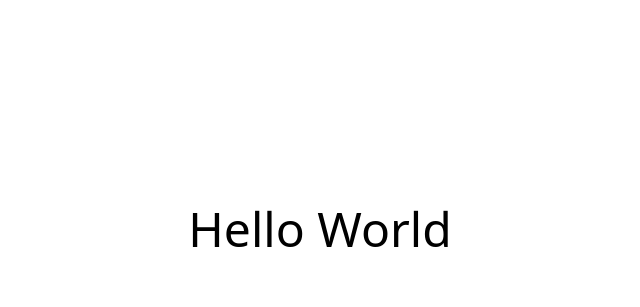
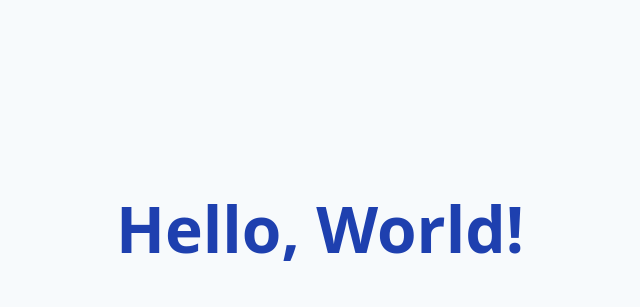
Before and after one commit to Manthan-Bumb/hello-world-demo, a plain HTML site: page index.html in a window 1280 px wide. Shown: the part 172-479 px from the top of the page, without its empty margins (320-960 px from the left). Drawn offline with Linux system fonts and the light colour scheme.

Commit message:
Update index.html for round 2

```diff
--- a/index.html
+++ b/index.html
@@ -1,22 +1,36 @@
-<!doctype html>
+<!DOCTYPE html>
 <html lang="en">
 <head>
-  <meta charset="utf-8">
-  <meta name="viewport" content="width=device-width, initial-scale=1">
+  <meta charset="UTF-8" />
+  <meta name="viewport" content="width=device-width, initial-scale=1.0"/>
   <title>Hello World</title>
   <style>
-    html, body { height: 100%; }
+    html, body {
+      height: 100%;
+      margin: 0;
+    }
     body {
-      margin: 0;
       display: flex;
       align-items: center;
       justify-content: center;
-      font-family: system-ui, -apple-system, Segoe UI, Roboto, Helvetica, Arial, sans-serif;
-      font-size: 3rem;
+      background: #f7fafc;
+      font-family: system-ui, -apple-system, "Segoe UI", Roboto, Helvetica, Arial, sans-serif;
+    }
+    .container {
+      text-align: center;
+      padding: 2rem;
+    }
+    .hello {
+      font-size: clamp(2.5rem, 6vw, 4rem); /* larger text */
+      font-weight: 800; /* bold text */
+      color: #1e40af;  /* blue color */
+      margin: 0;
     }
   </style>
 </head>
 <body>
-  Hello World
+  <main class="container" role="main" aria-labelledby="greeting">
+    <h1 id="greeting" class="hello">Hello, World!</h1>
+  </main>
 </body>
 </html>
```
